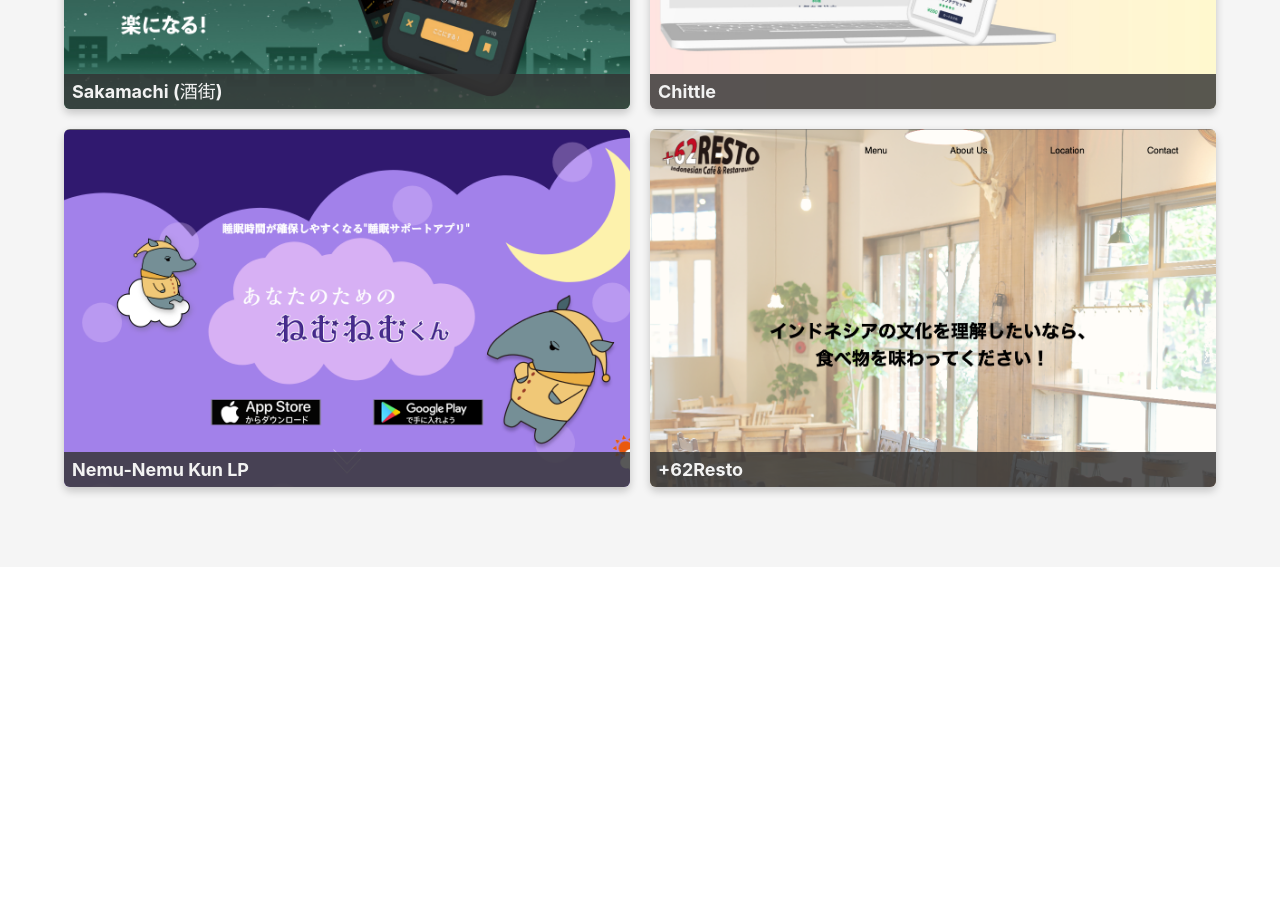
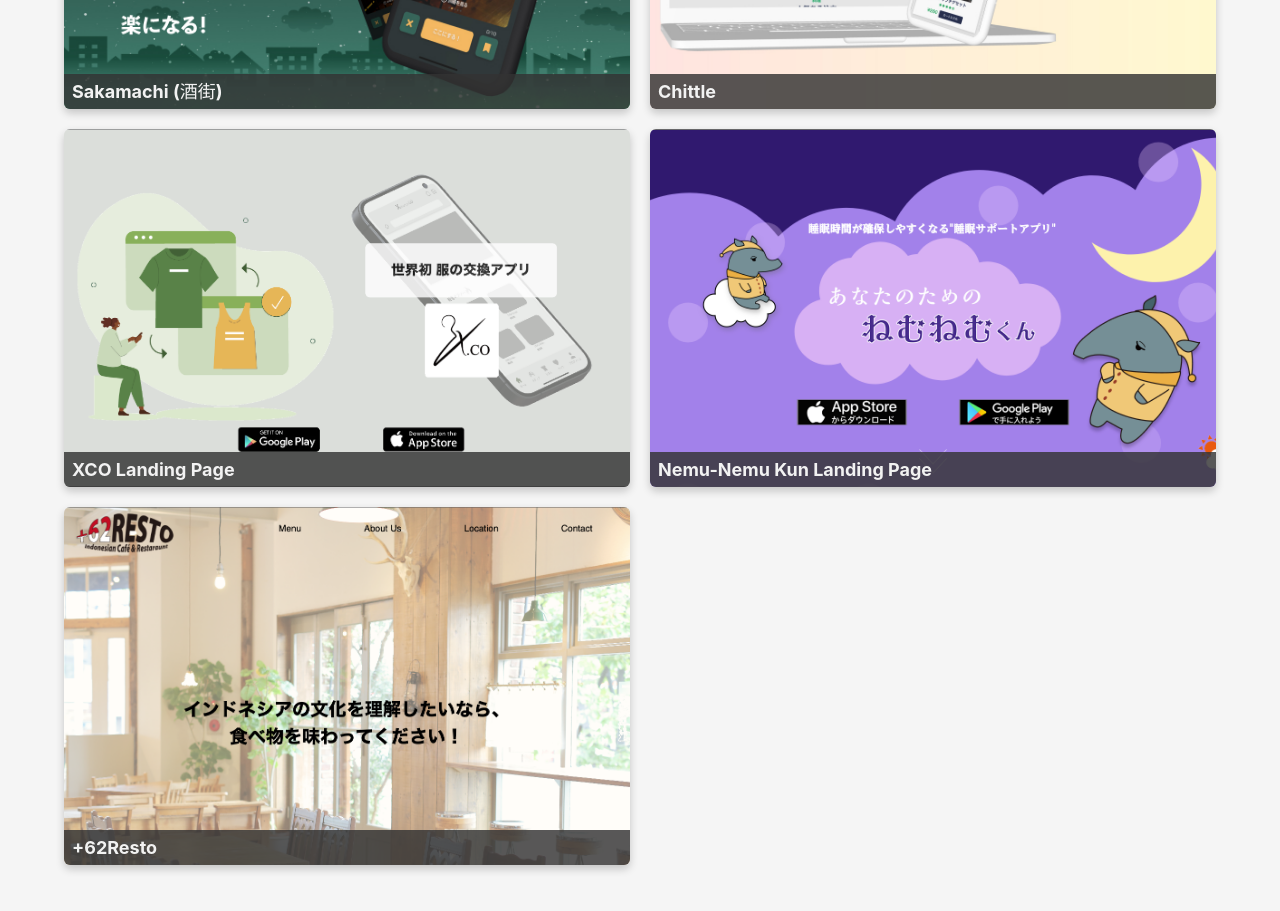
Before and after one commit to jasmix555/Portfolio_V2, a Next.js app: page /components/Archive in a window 1280 px wide. Shown: the part 1060-1971 px from the top of the page. Before the commit the page ends 1627 px from the top, so only its background shows below. Built offline with nearby package versions, Linux system fonts and the light colour scheme.

Commit message:
Refactor modal component and add new landing page

```diff
--- a/src/pages/components/Modal.tsx
+++ b/src/pages/components/Modal.tsx
@@ -1,24 +1,40 @@
 // Modal.js
+import { motion, AnimatePresence } from "framer-motion";
 import style from "@/styles/Modal.module.scss";
+import { FaXmark } from "react-icons/fa6";
 
 type Props = {
   selectedWork: any;
   closeModal: () => void;
 };
 
-export default function Modal({ selectedWork, closeModal }: Props) {
-  if (!selectedWork) return null;
+const Modal = ({ selectedWork, closeModal }: Props) => {
+  return (
+    <AnimatePresence>
+      {selectedWork && (
+        <motion.div
+          className={style.modalWrapper}
+          initial={{ opacity: 0 }}
+          animate={{ opacity: 1 }}
+          exit={{ opacity: 0 }}
+        >
+          <motion.div
+            className={style.modalContent}
+            initial={{ scale: 0.8, opacity: 0 }}
+            animate={{ scale: 1, opacity: 1 }}
+            exit={{ scale: 0.8, opacity: 0 }}
+          >
+            <h2>{selectedWork.title}</h2>
+            {/* Add other modal content here */}
+            <button onClick={closeModal} className={style.closeBtn}>
+              <FaXmark />
+            </button>
+          </motion.div>
+          <div className={style.modalBackground} onClick={closeModal}></div>
+        </motion.div>
+      )}
+    </AnimatePresence>
+  );
+};
 
-  return (
-    <div className={style.modalWrapper}>
-      <div className={style.modalBackground} onClick={closeModal}></div>
-      <div className={style.modalContent}>
-        {/* Add your modal content here */}
-        <h2>{selectedWork.title}</h2>
-        {/* Display other details about the selected work */}
-        {/* ... */}
-        <button onClick={closeModal}>Close</button>
-      </div>
-    </div>
-  );
-}
+export default Modal;
--- a/src/pages/components/Works.tsx
+++ b/src/pages/components/Works.tsx
@@ -1,4 +1,3 @@
-import Link from "next/link";
 import { useState } from "react";
 import style from "@/styles/Archive.module.scss";
 import Modal from "./Modal";
@@ -71,7 +70,20 @@ const works = [
   },
 
   {
-    title: "Nemu-Nemu Kun LP",
+    title: "XCO Landing Page",
+    link: "https://click.ecc.ac.jp/ecc/json/XCO-LP/",
+    description: "いらない服を持ってる人同士が服を交換をするアプリ",
+    thumbnail: "/works/xco.png",
+    tags: ["HTML", "CSS", "JavaScript"],
+    category: "Landing Page",
+    method: ["1年生", "学校", "チーム開発"],
+    role: ["エンジニア", "デザイナー"],
+    dateCreated: "2023/02 ~ 2023/02",
+    awards: "",
+  },
+
+  {
+    title: "Nemu-Nemu Kun Landing Page",
     link: "https://click.ecc.ac.jp/ecc/json/Nemu-Nemu-Kun/",
     description:
       "睡眠時間を確保できるように、就寝時間の管理とサポートをするアプリ",
@@ -79,7 +91,7 @@ const works = [
     tags: ["HTML", "CSS", "JavaScript"],
     category: "Landing Page",
     method: ["1年生", "学校", "チーム開発"],
-    role: ["メインエンジニア"],
+    role: ["エンジニア"],
     dateCreated: "2022/09 ~ 2022/09",
     awards: "",
   },
@@ -92,7 +104,7 @@ const works = [
     tags: ["HTML", "CSS", "AdobeXD", "Illustrator"],
     category: "Website",
     method: ["1年生", "学校", "個人開発"],
-    role: ["メインエンジニア"],
+    role: ["メインエンジニア", "メインデザイナー"],
     dateCreated: "2022/07 ~ 2022/08",
     awards: "",
   },
--- a/src/styles/Modal.module.scss
+++ b/src/styles/Modal.module.scss
@@ -18,13 +18,24 @@
   left: 0;
   width: 100vw;
   height: 100vh;
-  background-color: rgba(0, 0, 0, 0.5);
+  background-color: rgba(0, 0, 0, 0.4);
   z-index: 101;
 }
 
 .modalContent {
   background-color: white;
-  padding: 20px;
+  border-radius: 1rem;
+  box-shadow: 0 2px 4px rgba(0, 0, 0, 0.2);
+  width: 90vw;
+  height: 90vh;
+  padding: 1rem 2rem;
   z-index: 102;
-  /* Add more styling for the modal content */
+  position: relative;
 }
+
+.closeBtn {
+  font-size: 3rem;
+  position: absolute;
+  top: 1.2rem;
+  right: 1.4rem;
+}
```
